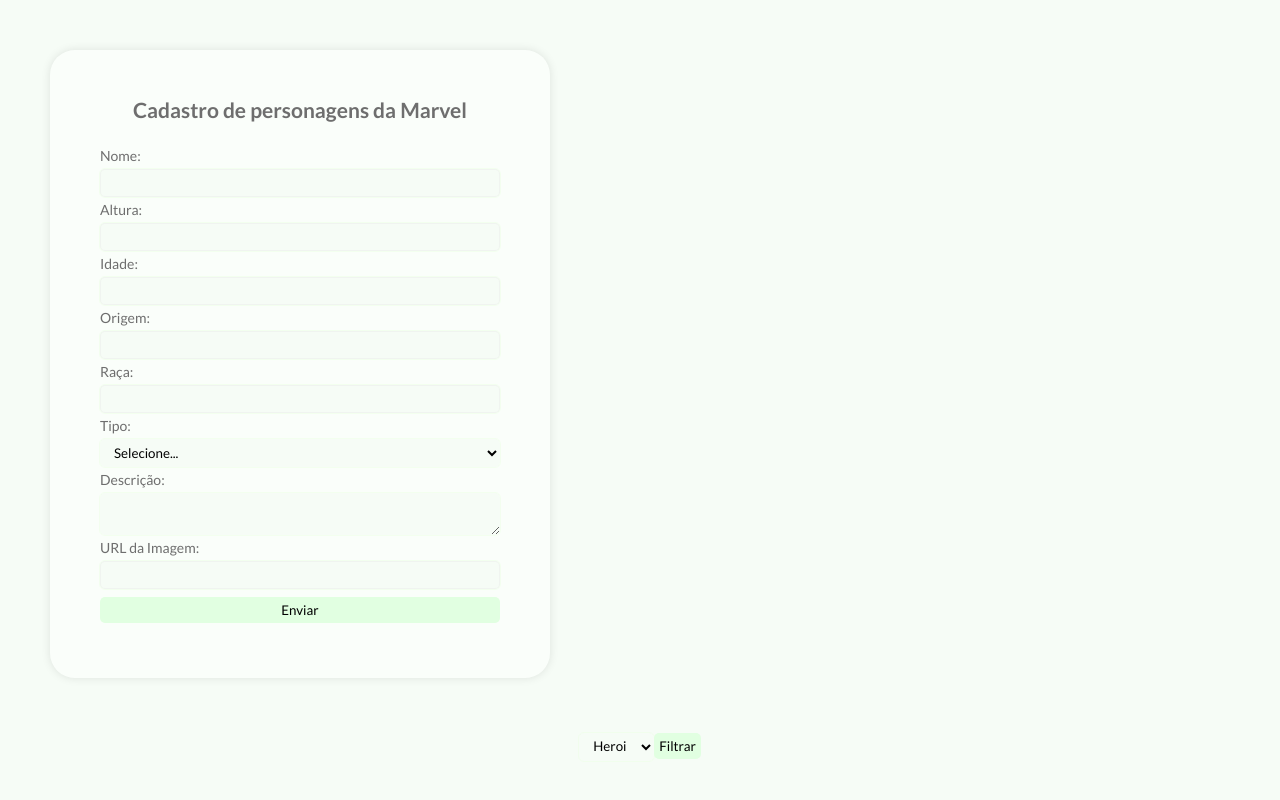
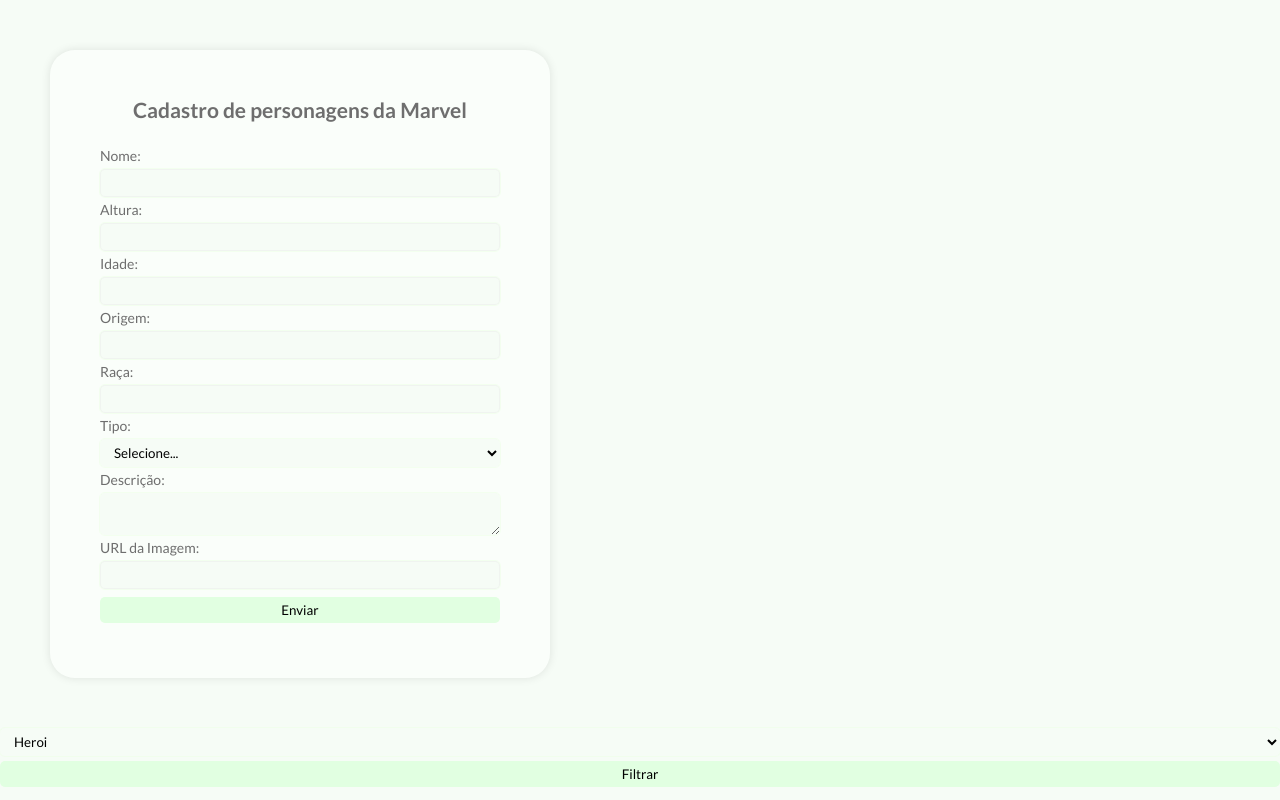
Before and after one commit to karinanuunes/personagens-marvel, a React (Create React App) app: page / in a window 1280 px wide. Built offline with nearby package versions, Linux system fonts and the light colour scheme.

Commit message:
ajust styles

```diff
--- a/src/components/Home/home.css
+++ b/src/components/Home/home.css
@@ -1,3 +1,17 @@
-option:hover {
-  background: red;
+.App {
+  display: flex;
+  justify-content: center;
+  flex-wrap: wrap;
+  width: 100%;
+  padding: 20px;
 }
+
+.cards {
+  display: flex;
+  justify-content: center;
+  flex-wrap: wrap;
+}
+
+* {
+  width: 100%;
+}
```
